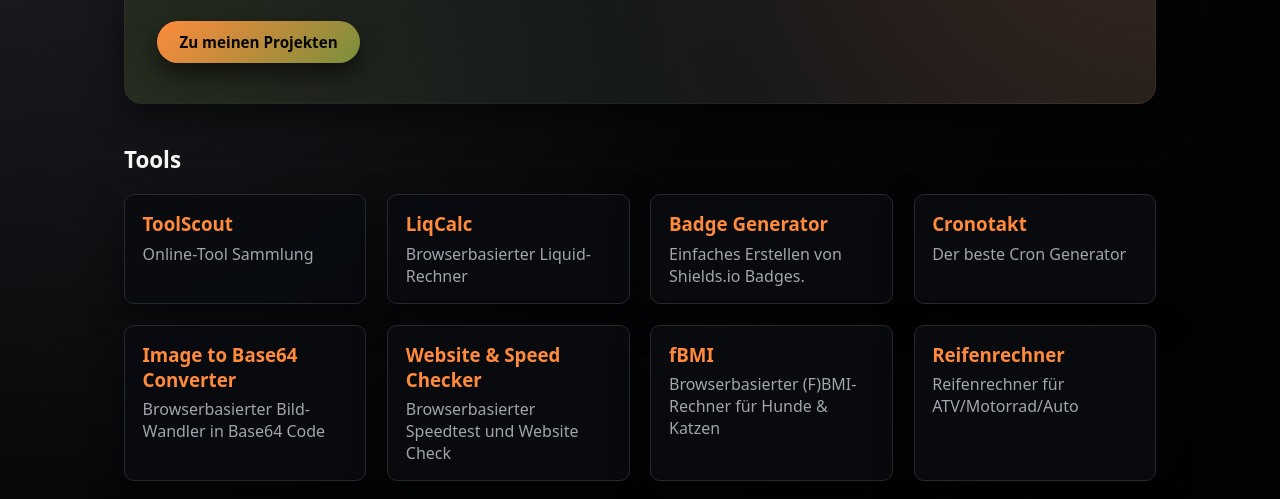
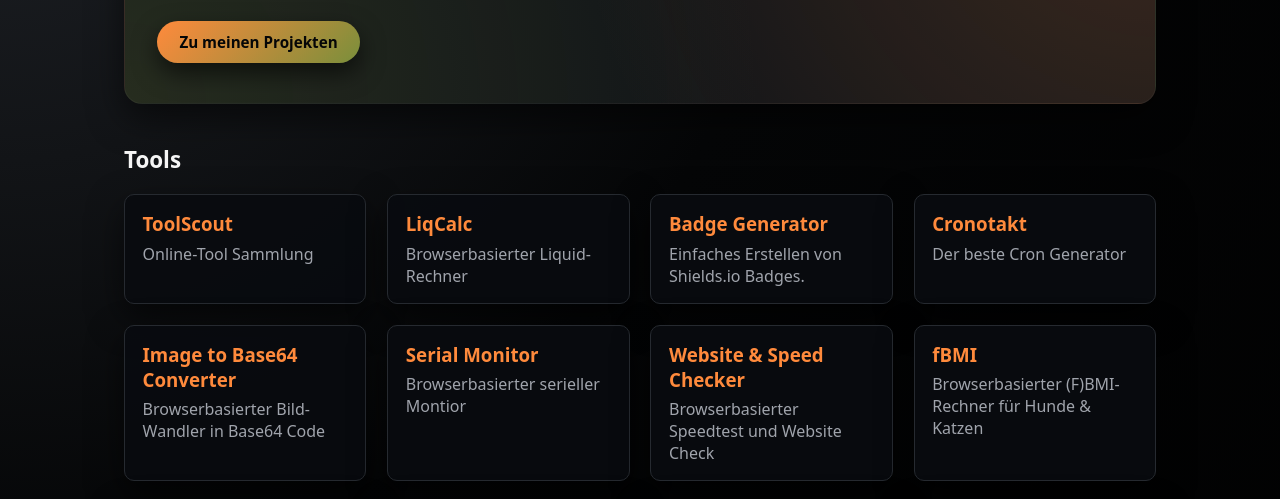
Before and after one commit to TueftelTyp/TueftelTyp.github.io, a plain HTML site: page index.html in a window 1280 px wide. Shown: the part 240-739 px from the top of the page. Drawn offline with Linux system fonts and the light colour scheme.

Commit message:
Update index.html

```diff
--- a/index.html
+++ b/index.html
@@ -52,6 +52,10 @@
         <a href="tool/base64.html" class="card" target="_self">
           <h3>Image to Base64 Converter</h3>
           <p>Browserbasierter Bild-Wandler in Base64 Code</p>
+        </a>
+        <a href="tool/SerialMonitor.html" class="card" target="_self">
+          <h3>Serial Monitor</h3>
+          <p>Browserbasierter serieller Montior</p>
         </a>
         <a href="tool/netcheckr.html" class="card" target="_self">
           <h3>Website & Speed Checker</h3>
```
